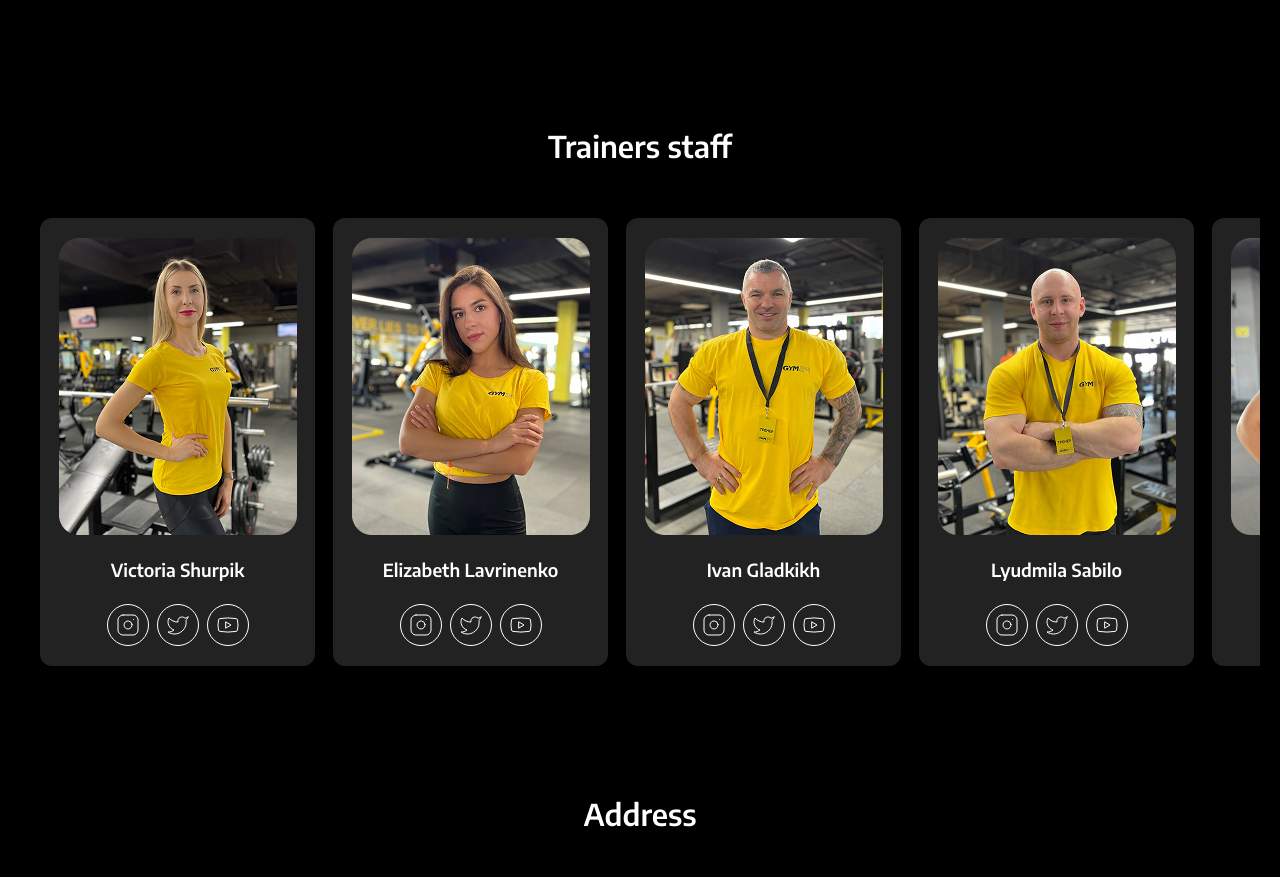
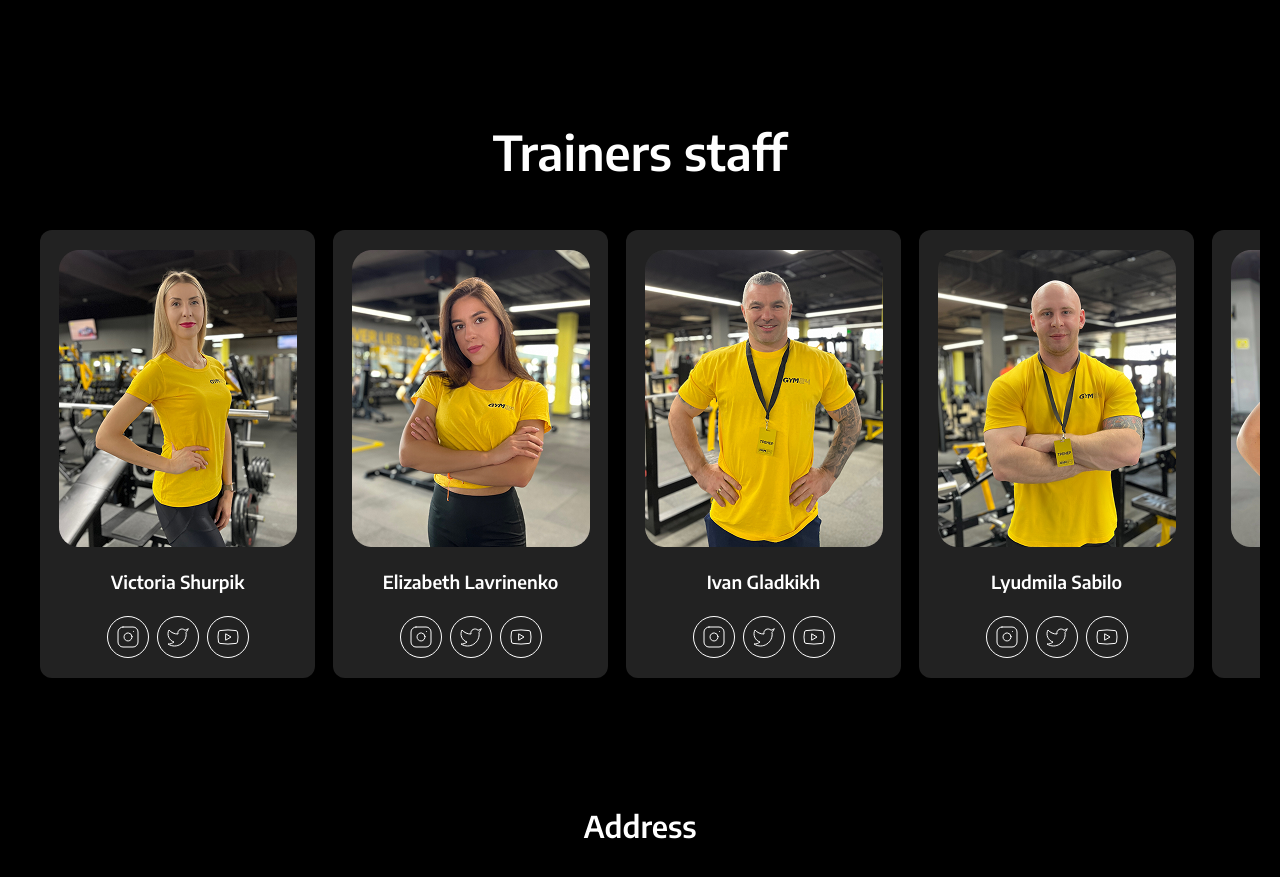
Before and after one commit to ErykOlliver/Gym24, a React (Vite) app: page / in a window 1280 px wide. Shown: the part 3523-4400 px from the top of the page. Built offline with nearby package versions, Linux system fonts and the light colour scheme.

Commit message:
Treiners responsiva

```diff
--- a/src/pages/landing/Treiners.tsx
+++ b/src/pages/landing/Treiners.tsx
@@ -5,7 +5,7 @@ export default function Treiners() {
 
     return (
         <section className="font-enconde-sans h-2/4 w-screen snap-start items-center gap-11 px-5 py-15 flex flex-col">
-            <h1 className=" text-3xl font-semibold">Trainers staff</h1>
+            <h1 className="sm:text-5xl text-3xl font-semibold">Trainers staff</h1>
             <div className="no-scroll grid grid-flow-col overflow-x-auto overflow-y-hidden items-center auto-cols-[275px] auto-rows-[448px] scroll-smooth px-5 py-2.5 w-full gap-4.5 snap-x snap-mandatory">
                 <Treiner name="Victoria Shurpik" photo="/staff/staff1.png" instagram="nolink" twitter="nolink" youtube="nolink" />
                 <Treiner name="Elizabeth Lavrinenko" photo="/staff/staff2.png" instagram="nolink" twitter="nolink" youtube="nolink" />
```
